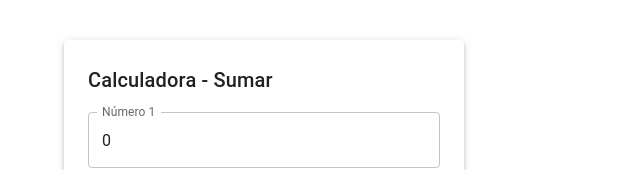
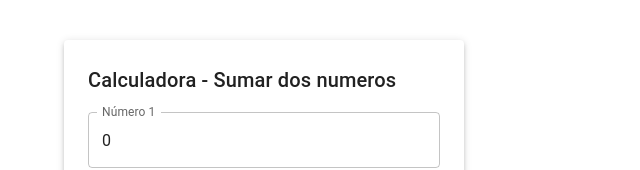
Before and after one commit to kamilozzzXD/calculadora-frontend, a React (Vite) app: page / in a window 1280 px wide. Shown: the top 170 px of the page, without its empty margins (0-640 px from the left). Built offline with nearby package versions, Linux system fonts and the light colour scheme.

Commit message:
Prueba, sumar dos numeros

```diff
--- a/src/components/CalculadoraForm.tsx
+++ b/src/components/CalculadoraForm.tsx
@@ -33,7 +33,7 @@ export const CalculadoraForm = () => {
   return (
     <Paper elevation={3} sx={{ p: 3, maxWidth: 400 }}>
       <Stack spacing={2}>
-        <Typography variant="h6">Calculadora - Sumar</Typography>
+        <Typography variant="h6">Calculadora - Sumar dos numeros</Typography>
 
         <TextField
           label="Número 1"
```
